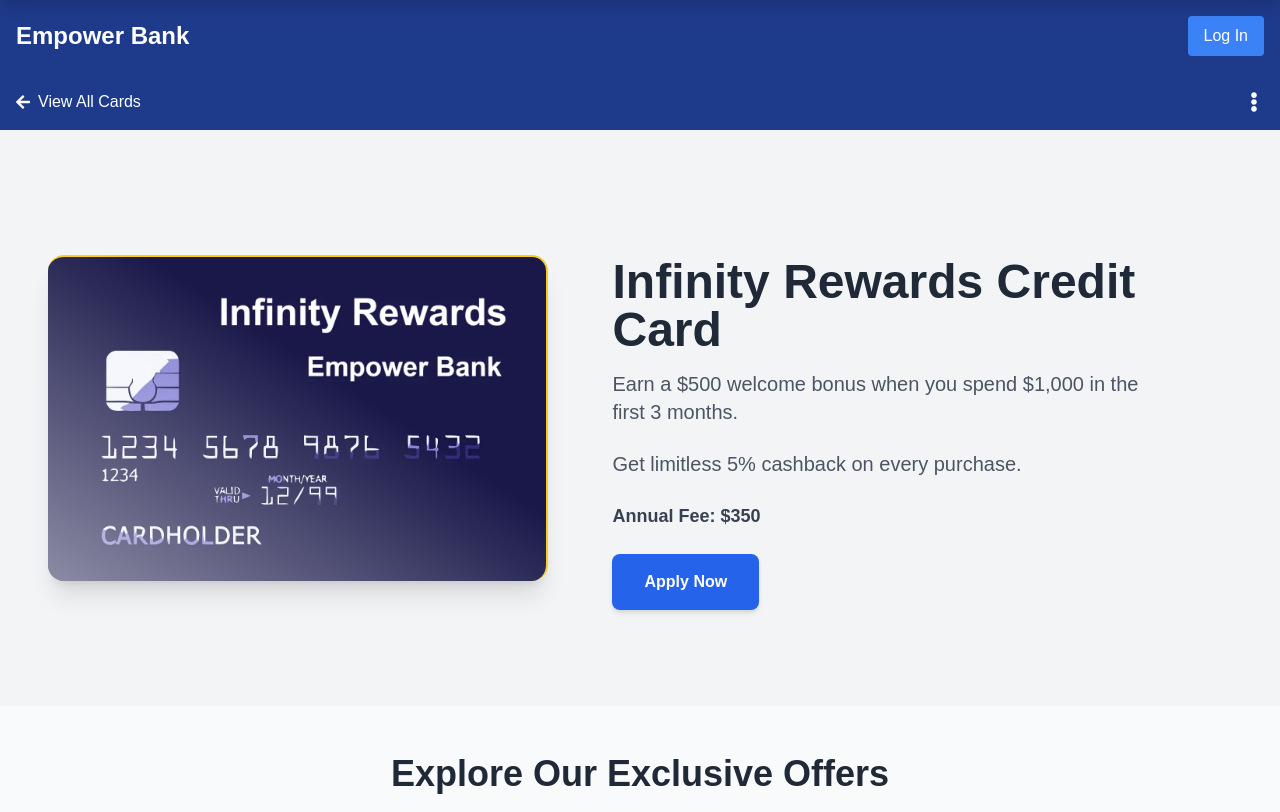
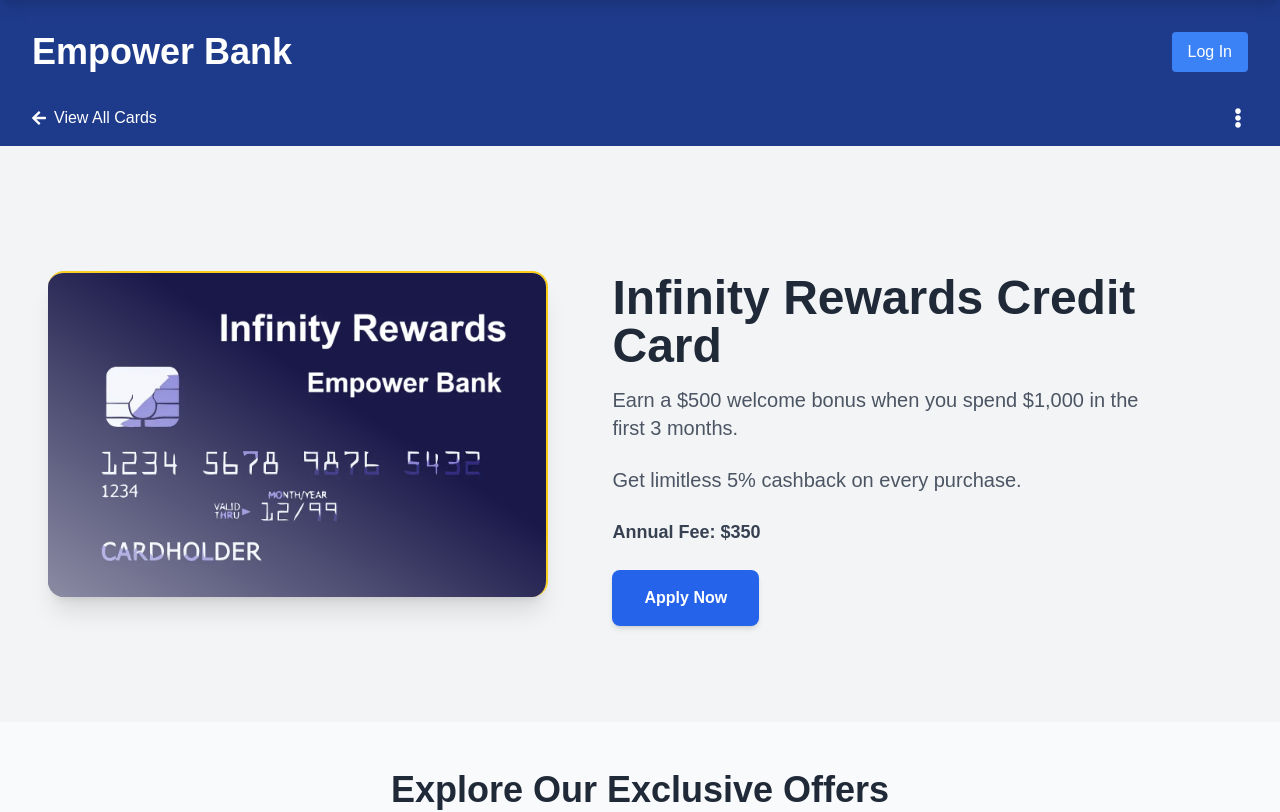
Before and after one commit to RoryDowse/financial-landing-page, a Next.js app: page / in a window 1280 px wide. Shown: the top 812 px of the page. Built offline with nearby package versions, Linux system fonts and the light colour scheme.

Commit message:
update large screen nav styling

```diff
--- a/src/app/components/Header.tsx
+++ b/src/app/components/Header.tsx
@@ -25,7 +25,7 @@ export default function Header() {
     }
 
     return (
-        <header className="bg-blue-900 text-white p-4">
+        <header className="bg-blue-900 text-white p-4 lg:px-8 lg:pt-8">
             {/* First Row */}
             <div className="flex items-center justify-between">
                 {/* Hamburger Menu Icon */}
@@ -38,7 +38,7 @@ export default function Header() {
                 {/* Company Name */}
                 <Link href="/">
                     {/* update to SVG logo*/}
-                    <p className="text-2xl font-bold">{InfinityRewardsCard.bankName}</p>
+                    <p className="text-2xl font-bold lg:text-4xl">{InfinityRewardsCard.bankName}</p>
                 </Link>
 
                 {/* Mobile Menu */}
```
